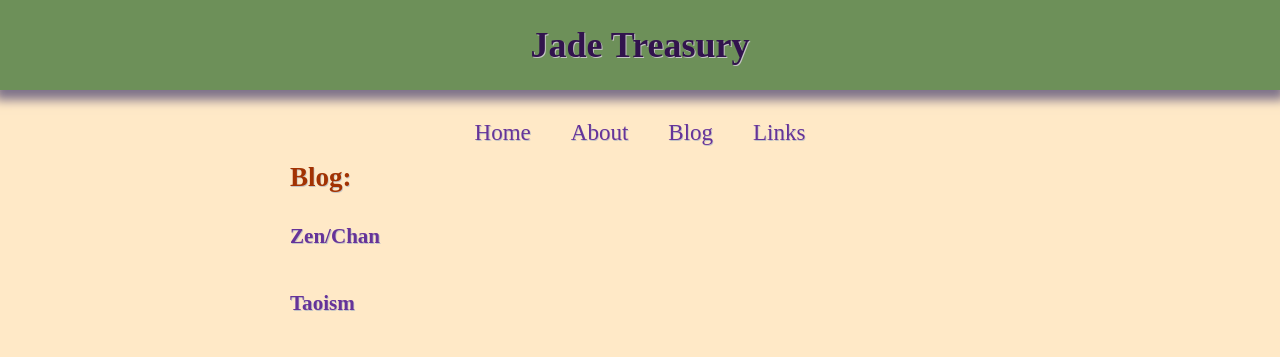
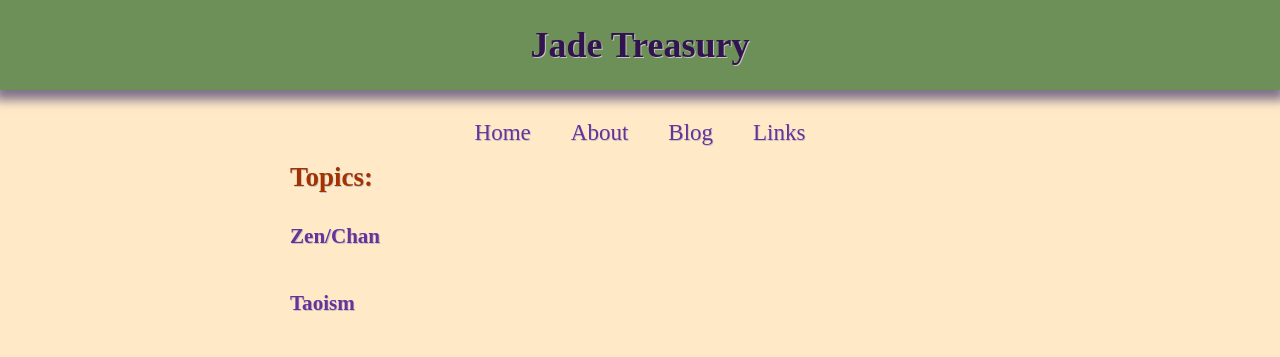
Before and after one commit to royalsaltmerchant/jadetreasury, a Jekyll site: the page built from blog.html, in a window 1280 px wide. Shown: the top 357 px of the page. Built offline with Jekyll 4.4.1, drawn with Linux system fonts in a browser that asks for light colours; some web fonts are replaced.

Commit message:
topics not blog

```diff
--- a/blog.html
+++ b/blog.html
@@ -3,7 +3,7 @@ layout: default
 ---
 
 <div class="section-one">
-    <h2>Blog:</h2>
+    <h2>Topics:</h2>
     <a href="{{ site.baseurl }}/posts/zen_posts.html"><h3>Zen/Chan</h3></a>
     <a href="{{ site.baseurl }}/posts/taoism_posts.html"><h3>Taoism</h3></a>
     <a href="{{ site.baseurl }}/posts/hindu_posts.html"><h3>Hinduism</h3></a>
```
